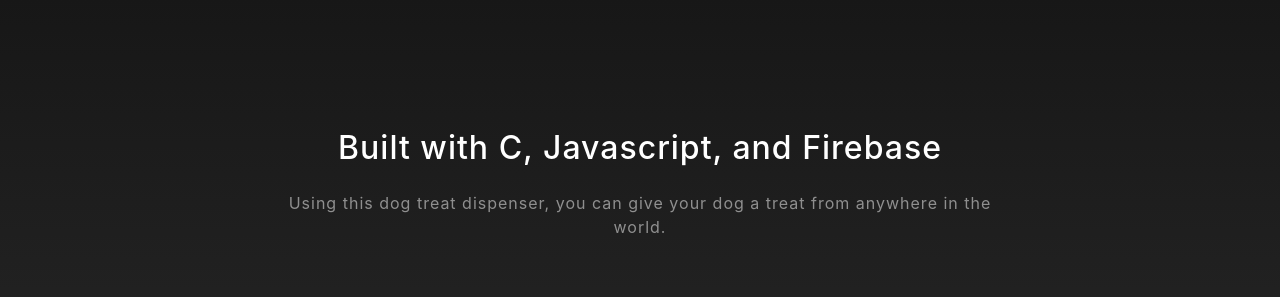
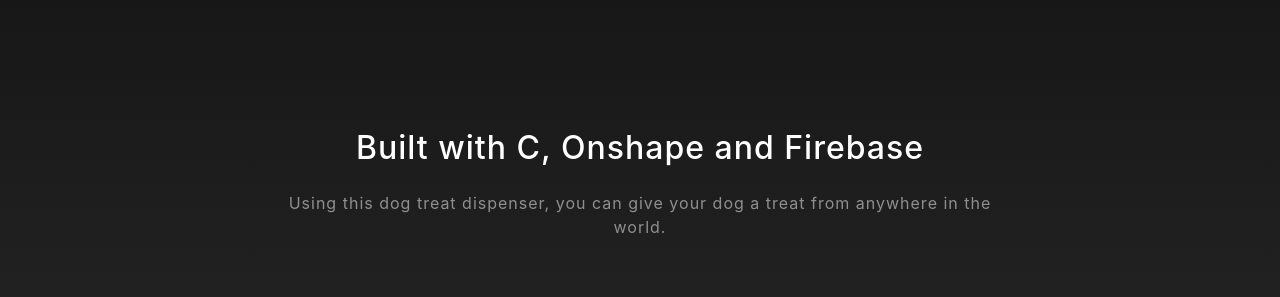
Before and after one commit to declangahan/mydogfeeder, a website with bundled scripts: page index.html in a window 1280 px wide. Shown: the part 1520-1817 px from the top of the page. Built offline with nearby package versions, Linux system fonts and the light colour scheme; no server answers.

Commit message:
Update index.html

```diff
--- a/index.html
+++ b/index.html
@@ -83,7 +83,7 @@
       <div class="container">
         <div class="row">
           <div class="col-lg-8 mx-auto">
-            <h2 class="text-white mb-4">Built with C, Javascript, and Firebase</h2>
+            <h2 class="text-white mb-4">Built with C, Onshape and Firebase</h2>
             <p class="text-white-50">Using this dog treat dispenser, you can give your dog a treat from anywhere in the world.</p>
           </div>
         </div>
```
